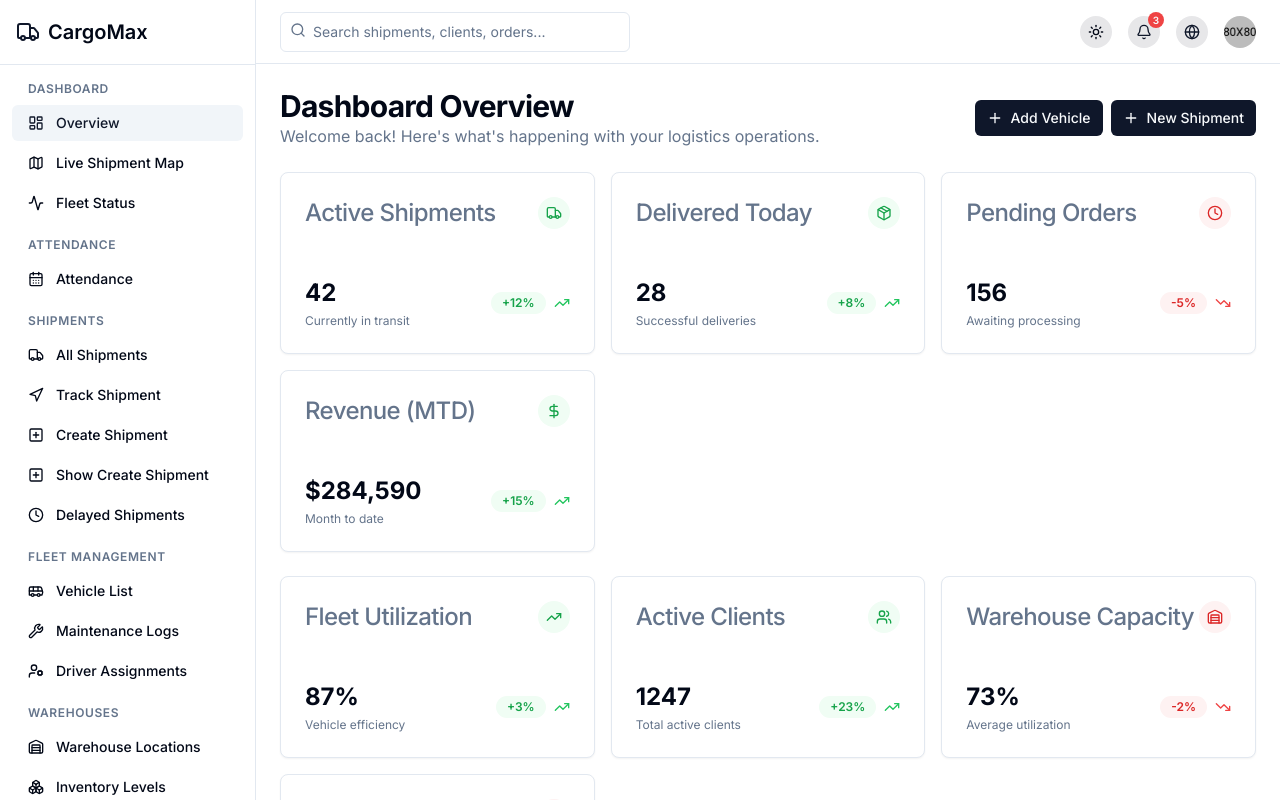
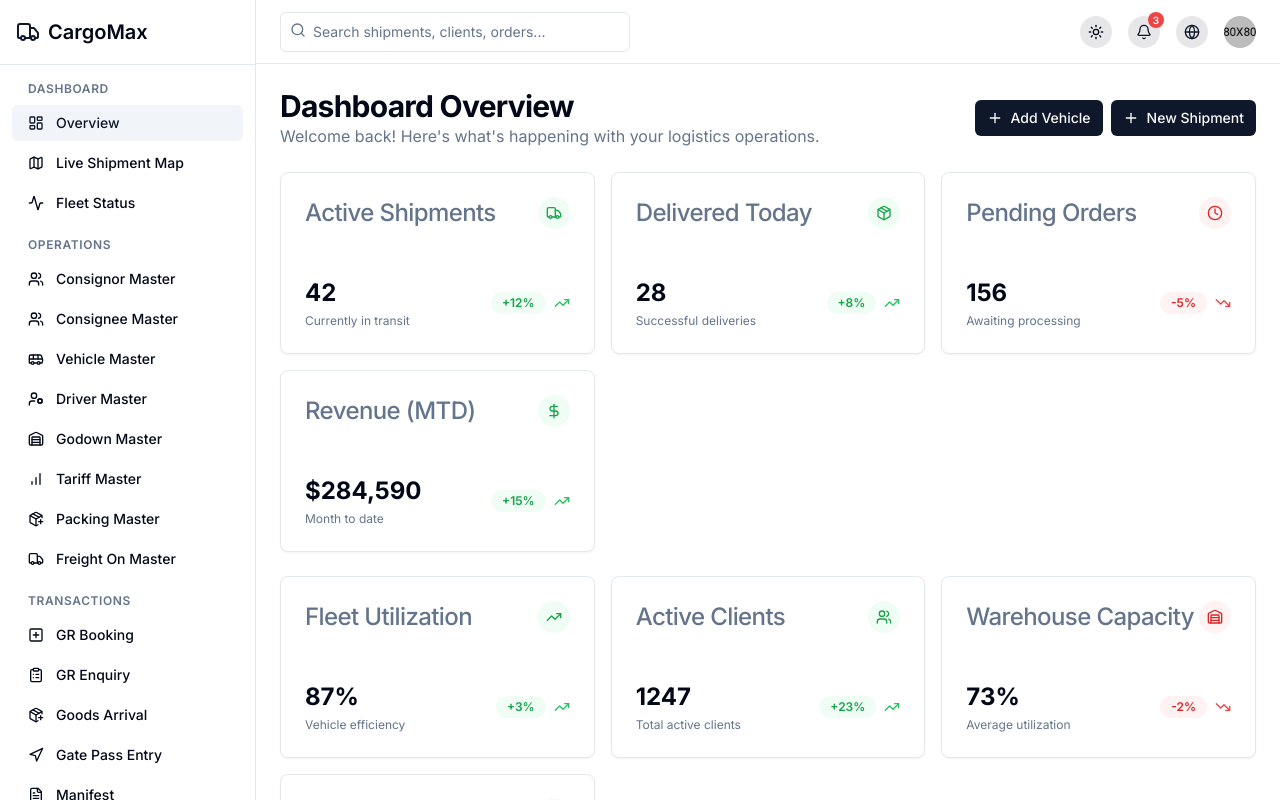
Before and after one commit to rajat804/cargomax, a Next.js app: page / in a window 1280 px wide. Shown: the top 800 px of the page. Built offline with nearby package versions, Linux system fonts and the light colour scheme.

Commit message:
side bar update

```diff
--- a/components/sidebar.tsx
+++ b/components/sidebar.tsx
@@ -60,7 +60,8 @@ interface SidebarProps {
 interface NavItem {
   title: string;
   icon: React.ElementType;
-  href: string;
+  href?: string;
+  children?: NavItem[];
 }
 
 interface NavGroup {
@@ -75,288 +76,213 @@ export function Sidebar({ open, toggleSidebar }: SidebarProps) {
     {
       title: "Dashboard",
       items: [
-        {
-          title: "Overview",
-          icon: LayoutDashboard,
-          href: "/",
-        },
-        {
-          title: "Live Shipment Map",
-          icon: Map,
-          href: "/dashboard/map",
-        },
-        {
-          title: "Fleet Status",
-          icon: Activity,
-          href: "/dashboard/fleet-status",
-        },
+        { title: "Overview", icon: LayoutDashboard, href: "/" },
+        { title: "Live Shipment Map", icon: Map, href: "/dashboard/map" },
+        { title: "Fleet Status", icon: Activity, href: "/dashboard/fleet-status" },
       ],
     },
+
     {
-      title: "Attendance",
+      title: "Operations",
       items: [
-        {
-          title: "Attendance",
-          icon: CalendarDays,
-          href: "/attendance",
-        },
+        { title: "Consignor Master", icon: Users, href: "/clients" },
+        { title: "Consignee Master", icon: Users, href: "/operations/consignees" },
+        { title: "Vehicle Master", icon: Bus, href: "/fleet/vehicles" },
+        { title: "Driver Master", icon: UserCog, href: "/fleet/drivers" },
+        { title: "Godown Master", icon: Warehouse, href: "/warehouses" },
+        { title: "Tariff Master", icon: BarChart, href: "/operations/tariff" },
+        { title: "Packing Master", icon: PackagePlus, href: "/operations/packing" },
+        { title: "Freight On Master", icon: Truck, href: "/operations/freight-on" },
       ],
     },
+
     {
-      title: "Shipments",
+      title: "Transactions",
       items: [
-        {
-          title: "All Shipments",
-          icon: Truck,
-          href: "/shipments",
-        },
-        {
-          title: "Track Shipment",
-          icon: Navigation,
-          href: "/shipments/track",
-        },
-        {
-          title: "Create Shipment",
-          icon: PlusSquare,
-          href: "/shipments/create",
-        },
-        {
-          title: "Show Create Shipment",
-          icon: PlusSquare,
-          href: "/shipments/show",
-        },
-        {
-          title: "Delayed Shipments",
-          icon: Clock,
-          href: "/shipments/delayed",
-        },
-      ],
-    },
-    {
-      title: "Fleet Management",
-      items: [
-        {
-          title: "Vehicle List",
-          icon: Bus,
-          href: "/fleet/vehicles",
-        },
-        {
-          title: "Maintenance Logs",
-          icon: Wrench,
-          href: "/fleet/maintenance",
-        },
-        {
-          title: "Driver Assignments",
-          icon: UserCog,
-          href: "/fleet/drivers",
-        },
-      ],
-    },
-    {
-      title: "Warehouses",
-      items: [
-        {
-          title: "Warehouse Locations",
-          icon: Warehouse,
-          href: "/warehouses",
-        },
-        {
-          title: "Inventory Levels",
-          icon: BoxesIcon,
-          href: "/warehouses/inventory",
-        },
-        {
-          title: "Restock Requests",
-          icon: PackagePlus,
-          href: "/warehouses/restock",
-        },
-      ],
-    },
-    {
-      title: "Vendors & Clients",
-      items: [
-        {
-          title: "Vendor Directory",
-          icon: Building2,
-          href: "/vendors",
-        },
-        {
-          title: "Add Vendor",
-          icon: UserPlus,
-          href: "/vendors/add",
-        },
-        {
-          title: "Clients List",
-          icon: Users,
-          href: "/clients",
-        },
-        {
-          title: "Client Feedback",
-          icon: MessagesSquare,
-          href: "/clients/feedback",
-        },
-      ],
-    },
-    {
-      title: "Team",
-      items: [
-        {
-          title: "Managers",
-          icon: Users,
-          href: "/managers",
-        },
-        {
-          title: "Add Manager",
-          icon: UserPlus,
-          href: "/managers/add",
-        },
-      ],
-    },
-    {
-      title: "Employee Management",
-      items: [
-        {
-          icon: Users,
-          title: 'Employees',
-          href: '/employees',
-        },
-        {
-          icon: Building2,
-          title: 'Departments',
-          href: '/departments',
-        },
-        {
-          icon: FolderTree,
-          title: 'Hierarchy',
-          href: '/hierarchy',
-        },
-        {
-          icon: FileText,
-          title: 'Documents',
-          href: '/docu',
-        },
-        {
-          icon: GitBranch,
-          title: 'Lifecycle',
-          href: '/lifecycle',
-        },
-      ],
-    },
-    {
-      title: "Payroll Management",
-      items: [
-        { icon: DollarSign, title: 'Dashboard', href: '/payroll' },
-    { icon: FileText, title: 'Salary Structure', href: '/payroll/salary-structure' },
-    { icon: Settings, title: 'Process Payroll', href: '/payroll/process' },
-    { icon: Receipt, title: 'Payslips', href: '/payroll/payslips' },
-    { icon: Gift, title: 'Bonuses', href: '/payroll/bonuses' },
-    { icon: Receipt, title: 'Reimbursements', href: '/payroll/reimbursements' },
-    { icon: BarChart3, title: 'Reports', href: '/payroll/reports' },
-      ],
-    },
-    {
-      title: "Orders",
-      items: [
-        {
-          title: "All Orders",
-          icon: ClipboardList,
-          href: "/orders",
-        },
-        {
-          title: "Scheduled Deliveries",
-          icon: Calendar,
-          href: "/orders/scheduled",
-        },
-        {
-          title: "Returns",
-          icon: RotateCcw,
-          href: "/orders/returns",
-        },
-        {
-          title: "Cancellations",
-          icon: XSquare,
-          href: "/orders/cancellations",
-        },
+        { title: "GR Booking", icon: PlusSquare, href: "/shipments/create" },
+        { title: "GR Enquiry", icon: ClipboardList, href: "/shipments/show" },
+        { title: "Goods Arrival", icon: PackagePlus, href: "/transactions/goods-arrival" },
+        { title: "Gate Pass Entry", icon: Navigation, href: "/transactions/gate-pass" },
+        { title: "Manifest", icon: FileText, href: "/transactions/manifest" },
+        { title: "LHC Entry", icon: FileText, href: "/transactions/lhc-entry" },
+        { title: "DRS / DDR", icon: Calendar, href: "/orders" },
+        { title: "POD Entry + Upload", icon: Receipt, href: "/shipments/track" },
+        { title: "Lorry Hire Challan", icon: Truck, href: "/transactions/lhc" },
       ],
     },
     {
       title: "Reports",
       items: [
         {
-          title: "Delivery Performance",
-          icon: BarChart,
-          href: "/reports/delivery",
+          title: "GR Register",
+          icon: FileText,
+          href: "/reports/gr-register",
         },
         {
-          title: "Revenue Analysis",
-          icon: LineChart,
-          href: "/reports/revenue",
+          title: "Daily Sales Report",
+          icon: BarChart,
+          href: "/reports/daily-sales",
         },
         {
-          title: "Fleet Efficiency",
-          icon: PieChart,
-          href: "/reports/fleet",
+          title: "Pending POD",
+          icon: Clock,
+          href: "/reports/pending-pod",
+        },
+        {
+          title: "Branch Stock Report",
+          icon: BoxesIcon,
+          href: "/reports/branch-stock",
+        },
+        {
+          title: "Despatch Register",
+          icon: Truck,
+          href: "/reports/despatch-register",
+        },
+        {
+          title: "Delivery Register",
+          icon: ClipboardList,
+          href: "/reports/delivery-register",
+        },
+      ],
+    },
+
+    {
+      title: "Accounts",
+      items: [
+        { title: "Customer Master", icon: Users, href: "/accounts/customers" },
+        { title: "Vendor Master", icon: Building2, href: "/vendors/add" },
+        { title: "Chart of Accounts", icon: FolderTree, href: "/accounts/chart" },
+        { title: "Cost Center Master", icon: GitBranch, href: "/accounts/cost-center" },
+        { title: "TDS Masters", icon: FileText, href: "/accounts/tds" },
+
+        { title: "Money Receipt", icon: DollarSign, href: "/accounts/money-receipt" },
+        { title: "Reverse MR", icon: RotateCcw, href: "/accounts/reverse-mr" },
+        { title: "Freight Memo Payment", icon: Receipt, href: "/accounts/freight-memo" },
+        { title: "Vendor Bill", icon: FileText, href: "/accounts/vendor-bill" },
+        { title: "Fund Transfer", icon: BarChart3, href: "/accounts/fund-transfer" },
+        { title: "Operational Expense", icon: DollarSign, href: "/accounts/expense" },
+        { title: "Bank Reconciliation", icon: BarChart, href: "/accounts/bank-reco" },
+        { title: "Voucher Entry", icon: ClipboardList, href: "/accounts/voucher" },
+      ],
+    },
+
+    {
+      title: "Administrator",
+      items: [
+        { title: "Company Master", icon: Building2, href: "/settings" },
+        { title: "Branch Master", icon: Building2, href: "/admin/branch" },
+        { title: "Financial Year Master", icon: CalendarDays, href: "/admin/financial-year" },
+        { title: "User Master", icon: Users, href: "/employees" },
+        { title: "Role Master", icon: ShieldCheck, href: "/admin/roles" },
+        { title: "Roles & Permissions", icon: ShieldCheck, href: "/admin/permissions" },
+        { title: "GST Configuration", icon: Settings, href: "/admin/gst" },
+        { title: "SMS / Email Setup", icon: Mail, href: "/settings/notifications" },
+        { title: "Parameter Config", icon: Settings, href: "/admin/parameters" },
+      ],
+    },
+
+    {
+  title: "HR & Payroll",
+  items: [
+    {
+      icon: Users,
+      title: "Employees",
+      children: [
+        {
+          icon: Users,
+          title: "Employees",
+          href: "/employees",
+        },
+        {
+          icon: Building2,
+          title: "Departments",
+          href: "/departments",
+        },
+        {
+          icon: FolderTree,
+          title: "Hierarchy",
+          href: "/hierarchy",
+        },
+        {
+          icon: FileText,
+          title: "Documents",
+          href: "/docu",
+        },
+        {
+          icon: GitBranch,
+          title: "Lifecycle",
+          href: "/lifecycle",
+        },
+      ],
+    },
+
+    {
+      icon: CalendarDays,
+      title: "Attendance",
+      href: "/attendance",
+    },
+
+    {
+      icon: DollarSign,
+      title: "Payroll",
+      children: [
+        {
+          icon: DollarSign,
+          title: "Dashboard",
+          href: "/payroll",
+        },
+        {
+          icon: FileText,
+          title: "Salary Structure",
+          href: "/payroll/salary-structure",
+        },
+        {
+          icon: Settings,
+          title: "Process Payroll",
+          href: "/payroll/process",
+        },
+        {
+          icon: Receipt,
+          title: "Payslips",
+          href: "/payroll/payslips",
+        },
+        {
+          icon: Gift,
+          title: "Bonuses",
+          href: "/payroll/bonuses",
+        },
+        {
+          icon: Receipt,
+          title: "Reimbursements",
+          href: "/payroll/reimbursements",
+        },
+        {
+          icon: BarChart3,
+          title: "Reports",
+          href: "/payroll/reports",
+        },
+      ],
     },
   ],
 },
 {
-      title: "System Tools",
+  title: "Inventory",
     items: [
-        {
-          title: "Settings",
-          icon: Settings,
-          href: "/settings",
-        },
-        {
-          title: "Roles & Permissions",
-          icon: ShieldCheck,
-          href: "/settings/roles",
-        },
-        {
-          title: "Notifications Setup",
-          icon: Bell,
-          href: "/settings/notifications",
-        },
+      { title: "Item Master", icon: BoxesIcon, href: "/inventory/items" },
+      { title: "Material Master", icon: BoxesIcon, href: "/inventory/materials" },
+      { title: "Item Purchase", icon: PackagePlus, href: "/inventory/purchase" },
+      { title: "Stock Issue to Branch", icon: Truck, href: "/inventory/stock-issue" },
+      { title: "Item Despatch", icon: Truck, href: "/inventory/despatch" },
     ],
     },
+
 {
-      title: "Help & Logs",
+  title: "Help & Support",
     items: [
-        {
-          title: "Help Center",
-          icon: LifeBuoy,
-          href: "/help",
-        },
-        {
-          title: "Contact",
-          icon: ContactRound,
-          href: "/contact",
-        },
-        {
-          title: "Email",
-          icon: Mail,
-          href: "/email",
-        },
-        {
-          title: "Chat",
-          icon: MessageCircle,
-          href: "/chat",
-        },
-        {
-          title: "Support Tickets",
-          icon: Ticket,
-          href: "/help/tickets",
-        },
-        {
-          title: "Audit Logs",
-          icon: Scroll,
-          href: "/help/logs",
-        },
-        {
-          title: "Widgets",
-          icon: Grid2x2,
-          href: "/widgets",
-        },
+      { title: "Help Center", icon: LifeBuoy, href: "/help" },
+      { title: "Support Tickets", icon: Ticket, href: "/help/tickets" },
+      { title: "Audit Logs", icon: Scroll, href: "/help/logs" },
+      { title: "Contact / Chat", icon: MessageCircle, href: "/contact" },
     ],
     },
   ];
@@ -390,10 +316,14 @@ export function Sidebar({ open, toggleSidebar }: SidebarProps) {
           <h2 className="mb-2 px-4 text-xs font-semibold uppercase tracking-wider text-muted-foreground">
             {group.title}
           </h2>
+
           <div className="space-y-1">
             {group.items.map((item) => (
+              <div key={item.title}>
+
+                {/* Normal Link */}
+                {item.href && (
                   <Link
-                  key={item.title}
                     href={item.href}
                     className={cn(
                       "flex items-center gap-3 rounded-md px-4 py-2 text-sm font-medium transition-colors hover:bg-accent hover:text-accent-foreground",
@@ -406,6 +336,38 @@ export function Sidebar({ open, toggleSidebar }: SidebarProps) {
                     <item.icon className="h-4 w-4" />
                     <span>{item.title}</span>
                   </Link>
+                )}
+
+                {/* Parent Menu */}
+                {item.children && (
+                  <div>
+                    <div className="flex items-center gap-3 px-4 py-2 text-sm font-medium text-foreground">
+                      <item.icon className="h-4 w-4" />
+                      <span>{item.title}</span>
+                    </div>
+
+                    <div className="ml-6 space-y-1">
+                      {item.children.map((child) => (
+                        <Link
+                          key={child.title}
+                          href={child.href!}
+                          className={cn(
+                            "flex items-center gap-3 rounded-md px-4 py-2 text-sm hover:bg-accent hover:text-accent-foreground",
+                            pathname === child.href
+                              ? "bg-accent text-accent-foreground"
+                              : "text-muted-foreground"
+                          )}
+                          onClick={toggleSidebar}
+                        >
+                          <child.icon className="h-4 w-4" />
+                          {child.title}
+                        </Link>
+                      ))}
+                    </div>
+                  </div>
+                )}
+
+              </div>
             ))}
           </div>
         </div>
```
Lines whose indentation alone changed are shown as unchanged.
